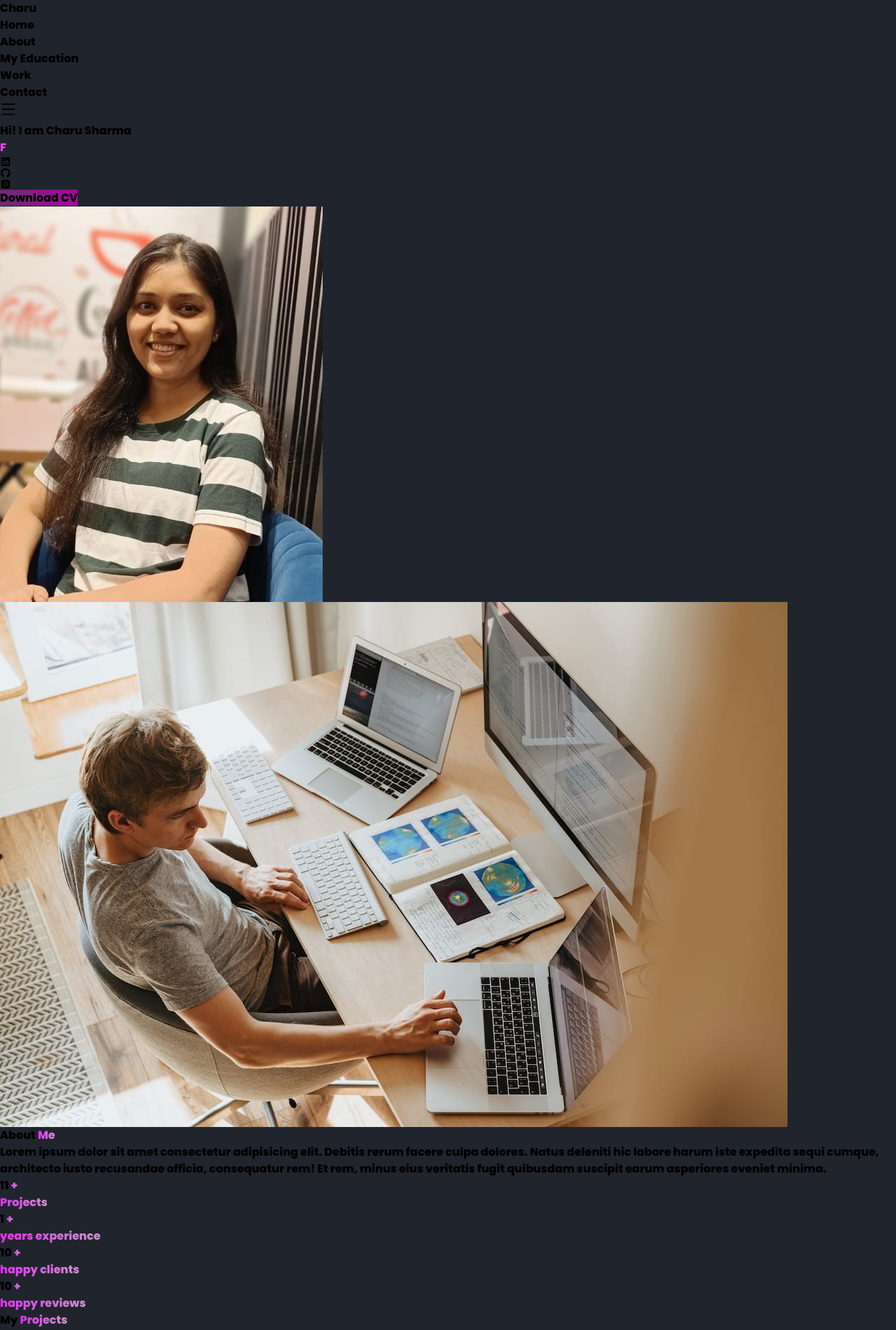
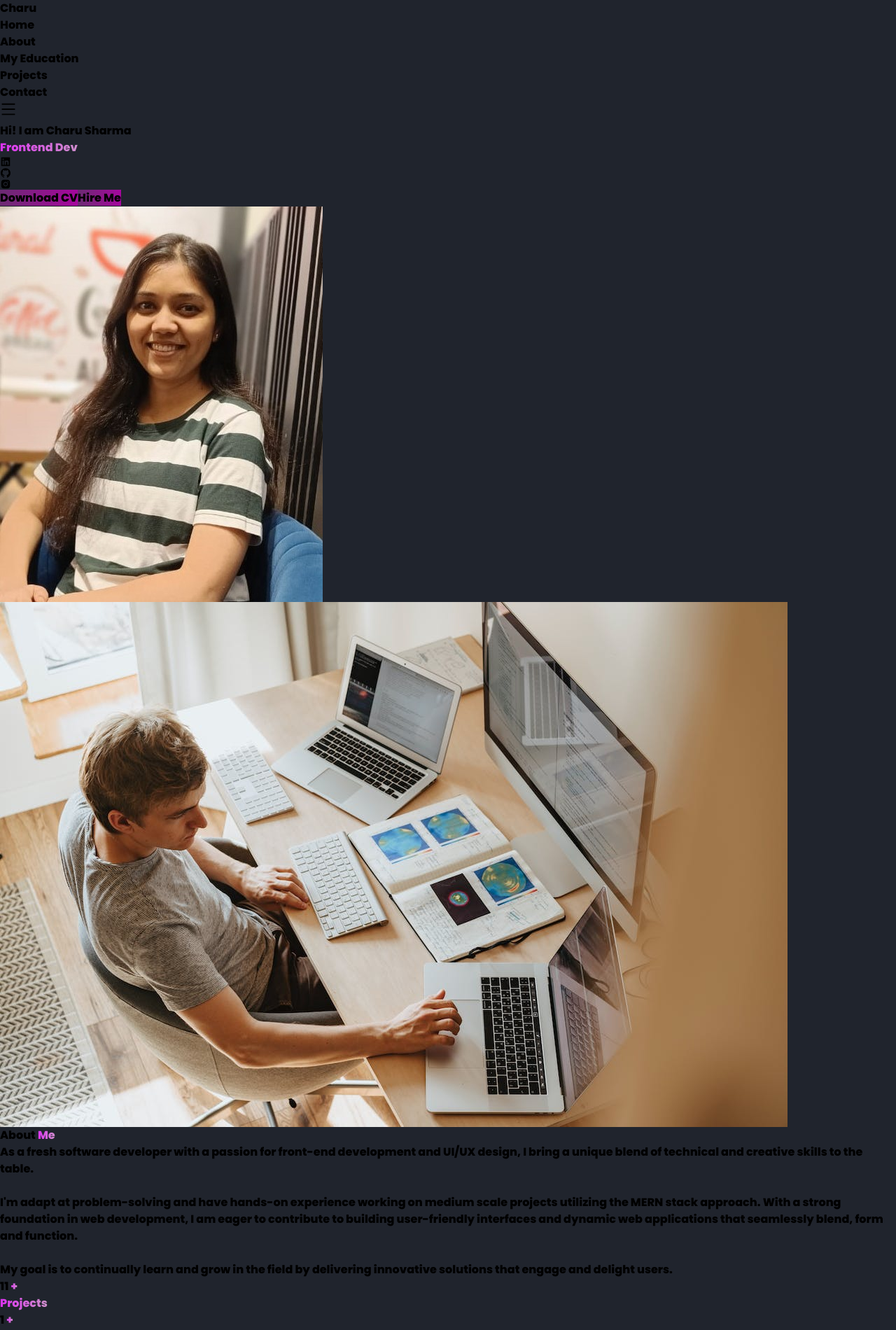
Before and after one commit to charu-p-sharma/Charu-Portfolio-2024, a React (Vite) app: page / in a window 1280 px wide. Shown: the top 1900 px of the page at 70% size. Built offline with nearby package versions, Linux system fonts and the light colour scheme.

Commit message:
Resume updated

```diff
--- a/index.html
+++ b/index.html
@@ -4,7 +4,11 @@
     <meta charset="UTF-8" />
     <link rel="icon" type="image/png" href="/src/assets/logo.png" />
     <meta name="viewport" content="width=device-width, initial-scale=1.0" />
-    <title>Portfolio</title>
+    <meta property="og:site_name" content="charu-pankaj-sharma.vercel.app" />
+    <meta property="og:url" content="https://charu-pankaj-sharma.vercel.app/" />
+    <meta property="description" content="" />
+    <meta property="title" content="@Charu Sharma | Portfolio " />
+    <title>Charu Sharma</title>
   </head>
   <body>
     <div id="root"></div>
--- a/package.json
+++ b/package.json
@@ -13,6 +13,7 @@
     "react": "^18.2.0",
     "react-dom": "^18.2.0",
     "react-icons": "^5.1.0",
+    "react-scroll": "^1.9.0",
     "react-type-animation": "^3.2.0"
   },
   "devDependencies": {
--- a/src/App.jsx
+++ b/src/App.jsx
@@ -1,7 +1,7 @@
 import Navbar from "./components/Navbar";
 import Hero from "./components/Hero";
 import About from "./components/About";
-import Work from "./components/Work";
+import Work from "./components/Projects";
 import MyEducation from "./components/MyEducation";
 import Contact from "./components/Contact";
 import Footer from "./components/Footer";
--- a/src/components/About.jsx
+++ b/src/components/About.jsx
@@ -20,11 +20,25 @@ const About = () => {
                 About <span className="primary-text">Me</span>{" "}
               </h3>
               <p className="w-full text-base leading-7 sm:text-lg md:text-base">
-                Lorem ipsum dolor sit amet consectetur adipisicing elit. Debitis
-                rerum facere culpa dolores. Natus deleniti hic labore harum iste
-                expedita sequi cumque, architecto iusto recusandae officia,
-                consequatur rem! Et rem, minus eius veritatis fugit quibusdam
-                suscipit earum asperiores eveniet minima.
+                <p>
+                  As a fresh software developer with a passion for front-end
+                  development and UI/UX design, I bring a unique blend of
+                  technical and creative skills to the table.
+                </p>
+                <br />
+                <p>
+                  I'm adapt at problem-solving and have hands-on experience
+                  working on medium scale projects utilizing the MERN stack
+                  approach. With a strong foundation in web development, I am
+                  eager to contribute to building user-friendly interfaces and
+                  dynamic web applications that seamlessly blend, form and
+                  function.
+                </p>
+                <br />
+                <p>
+                  My goal is to continually learn and grow in the field by
+                  delivering innovative solutions that engage and delight users.
+                </p>
               </p>
             </div>
           </div>
--- a/src/components/Hero.jsx
+++ b/src/components/Hero.jsx
@@ -2,6 +2,7 @@ import React from "react";
 import dp5 from "../assets/dp5.jpg";
 import { AiFillLinkedin, AiFillGithub, AiFillInstagram } from "react-icons/ai";
 import { TypeAnimation } from "react-type-animation";
+import { Link } from "react-scroll";
 
 const Hero = () => {
   return (
@@ -27,19 +28,27 @@ const Hero = () => {
           <div className="group relative my-3 inline-flex">
             <div className="animate-tilt absolute -inset-px rounded-xl bg-gradient-to-r from-[#44BCFF] via-[#FF44EC] to-[#FF675E] opacity-70 blur-lg transition-all duration-1000 group-hover:-inset-1 group-hover:opacity-100 group-hover:duration-200"></div>
             <a
-              href="https://drive.google.com/file/d/1lbL3ASr7kNrZTUMWdQWo1oS1qGJiD1iI/view?usp=sharing"
+              href="https://drive.google.com/file/d/1FJ4H6dnEJSJjyhhC42CiwIsTrZRxBcQO/view?usp=sharing"
               target="_blank"
               rel="noopener noreferrer"
               title="Download CV"
-              className="bg-primary-color font-pj relative inline-flex h-[60px] w-[190px] items-center justify-center rounded-xl px-8 py-4 text-lg font-bold text-white shadow-md transition-all duration-200 focus:outline-none focus:ring-2 focus:ring-gray-900 focus:ring-offset-2 lg:h-[80px] lg:w-[220px]"
+              className="bg-primary-color font-pj relative mb-4 inline-flex h-[60px] w-[190px] items-center justify-center rounded-xl px-8 py-4 text-lg font-bold text-white shadow-md transition-all duration-200 focus:outline-none focus:ring-2 focus:ring-gray-900 focus:ring-offset-2 lg:mb-0 lg:h-[80px] lg:w-[220px]"
             >
               Download CV
             </a>
+            <Link
+              to="contact"
+              smooth={true}
+              duration={500}
+              className="bg-primary-color font-pj relative inline-flex h-[60px] w-[190px] items-center justify-center rounded-xl px-8 py-4 text-lg font-bold text-white shadow-md transition-all duration-200 focus:outline-none focus:ring-2 focus:ring-gray-900 focus:ring-offset-2 lg:h-[80px] lg:w-[220px]"
+            >
+              Hire Me
+            </Link>
           </div>
         </div>
         <div className="lg:w-2/5">
           <img
-            className="mx-auto h-auto w-full rounded-full  p-11 shadow-lg sm:w-[300px] lg:w-[500px]"
+            className="mx-auto h-auto w-full rounded-full p-11 shadow-lg sm:w-[300px] lg:w-[500px]"
             src={dp5}
             alt="profile pic"
           />
--- a/src/components/MyEducation.jsx
+++ b/src/components/MyEducation.jsx
@@ -5,7 +5,7 @@ const MyEducation = () => {
     <div
       className="bg-[#232325] py-10
   "
-      id="myEducation"
+      id="education"
     >
       <h2 className="mb-8 text-center text-3xl text-white">
         My <span>Education</span>{" "}
--- a/src/components/Navbar.jsx
+++ b/src/components/Navbar.jsx
@@ -1,5 +1,6 @@
 import React, { useState } from "react";
 import { AiOutlineMenu, AiOutlineClose } from "react-icons/ai";
+import { Link as ScrollLink } from "react-scroll";
 
 const Navbar = () => {
   const [isNavOpen, setIsNavOpen] = useState(false);
@@ -16,12 +17,12 @@ const Navbar = () => {
             <h1 className="text-2xl font-bold text-white">Charu</h1>
           </div>
           <div className="hidden md:block">
-            <ul className="flex space-x-4 ">
-              <NavItem>Home</NavItem>
-              <NavItem>About</NavItem>
-              <NavItem>My Education</NavItem>
-              <NavItem>Work</NavItem>
-              <NavItem>Contact</NavItem>
+            <ul className="flex space-x-4">
+              <NavItem to="home">Home</NavItem>
+              <NavItem to="about">About</NavItem>
+              <NavItem to="education">My Education</NavItem>
+              <NavItem to="projects">Projects</NavItem>
+              <NavItem to="contact">Contact</NavItem>
             </ul>
           </div>
           <div className="md:hidden">
@@ -43,11 +44,11 @@ const Navbar = () => {
       {isNavOpen && (
         <div className="bg-gray-700 md:hidden">
           <ul className="space-y-1 px-2 py-3">
-            <NavItem>Home</NavItem>
-            <NavItem>About</NavItem>
-            <NavItem>My Education</NavItem>
-            <NavItem>Work</NavItem>
-            <NavItem>Contact</NavItem>
+            <NavItem to="home">Home</NavItem>
+            <NavItem to="about">About</NavItem>
+            <NavItem to="education">My Education</NavItem>
+            <NavItem to="projects">Projects</NavItem>
+            <NavItem to="contact">Contact</NavItem>
           </ul>
         </div>
       )}
@@ -55,10 +56,19 @@ const Navbar = () => {
   );
 };
 
-const NavItem = ({ children }) => {
+const NavItem = ({ children, to }) => {
   return (
     <li className="rounded-md px-3 py-2 text-sm font-medium text-white hover:bg-gray-700">
-      {children}
+      <ScrollLink
+        to={to}
+        spy={true}
+        smooth={true}
+        offset={-70} // Adjust this offset as needed
+        duration={500}
+        className="cursor-pointer transition-colors duration-300 hover:text-purple-600"
+      >
+        {children}
+      </ScrollLink>
     </li>
   );
 };
--- a/src/components/Work.jsx
+++ /dev/null
@@ -1,76 +0,0 @@
-import React from "react";
-import proj1 from "../assets/proj1.png";
-import proj2 from "../assets/proj2.png";
-import proj3 from "../assets/proj3.png";
-import proj4 from "../assets/proj4.png";
-
-const Work = () => {
-  return (
-    <div
-      className="mx-auto max-w-[1200px] py-6"
-      id="
-    work"
-    >
-      <div className="mx-auto px-4 md:px-8">
-        <div className="mb-4 flex items-center justify-between ">
-          <div className="flex flex-col gap-4">
-            <h2 className="text-2xl text-white lg:text-3xl">
-              My <span>Projects</span>
-            </h2>
-            <p className="text-gray-500">
-              These are my latest projects for different clients.
-            </p>
-          </div>
-        </div>
-
-        <div className="grid grid-cols-2 gap-4 sm:grid-cols-3 md:gap-6 xl:gap-8">
-          <a
-            href="/"
-            className="group h-48 overflow-hidden rounded-lg shadow-lg md:h-80"
-          >
-            <img
-              src={proj1}
-              alt=""
-              className="h-full w-full object-cover object-center transition duration-200 group-hover:scale-110"
-            />
-          </a>
-
-          <a
-            href="/"
-            className="group h-48 overflow-hidden rounded-lg shadow-lg md:col-span-2 md:h-80"
-          >
-            <img
-              src={proj4}
-              alt=""
-              className="h-full w-full object-cover object-center transition duration-200 group-hover:scale-110"
-            />
-          </a>
-
-          <a
-            href="/"
-            className="group h-48 overflow-hidden rounded-lg shadow-lg md:col-span-2 md:h-80"
-          >
-            <img
-              src={proj3}
-              alt=""
-              className="h-full w-full object-cover object-center transition duration-200 group-hover:scale-110"
-            />
-          </a>
-
-          <a
-            href="/"
-            className="group h-48 overflow-hidden rounded-lg shadow-lg  md:h-80"
-          >
-            <img
-              src={proj2}
-              alt=""
-              className="h-full w-full object-cover object-center transition duration-200 group-hover:scale-110"
-            />
-          </a>
-        </div>
-      </div>
-    </div>
-  );
-};
-
-export default Work;
```
Also changed, not shown: 1 other file (tests, documents, lock files or other folders).
